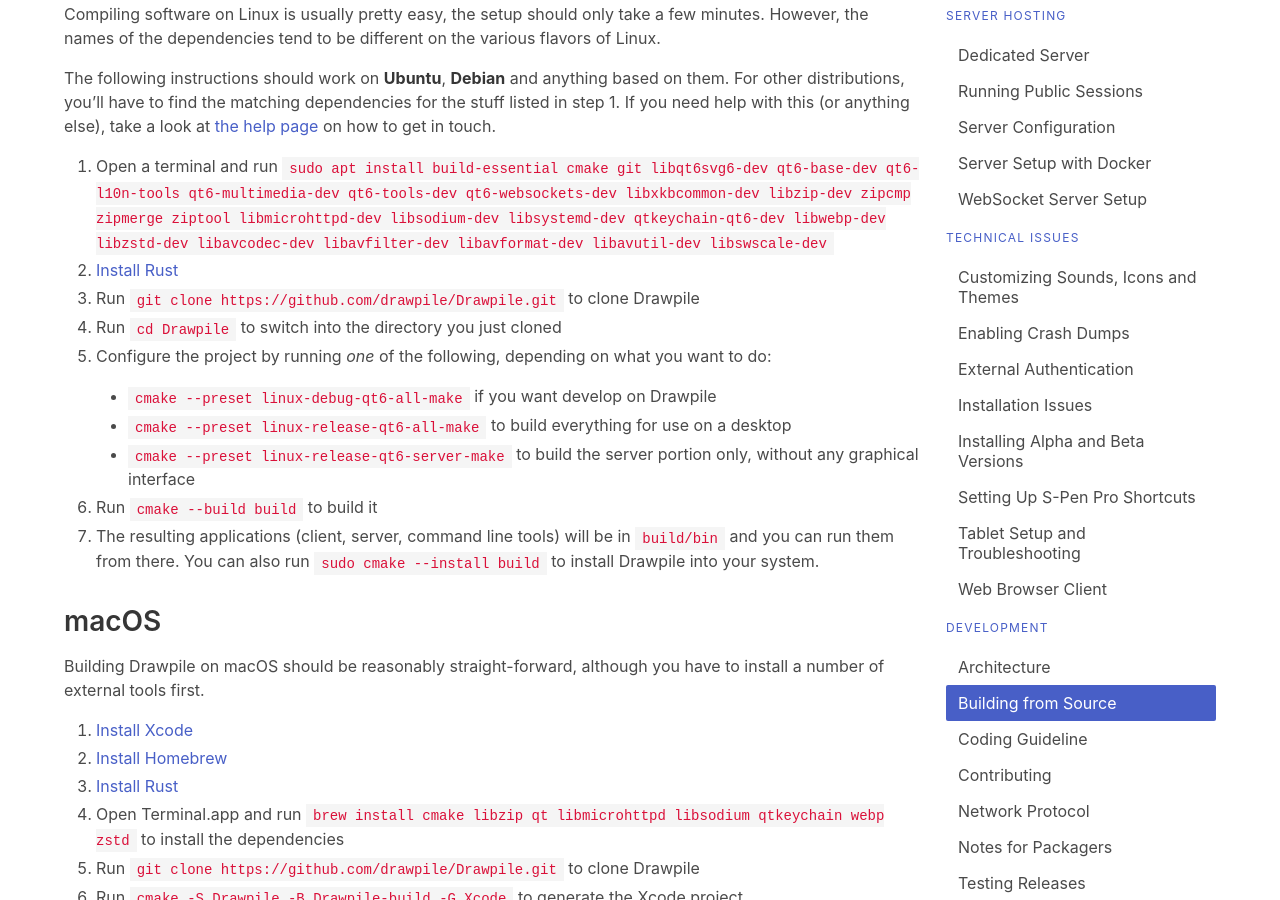
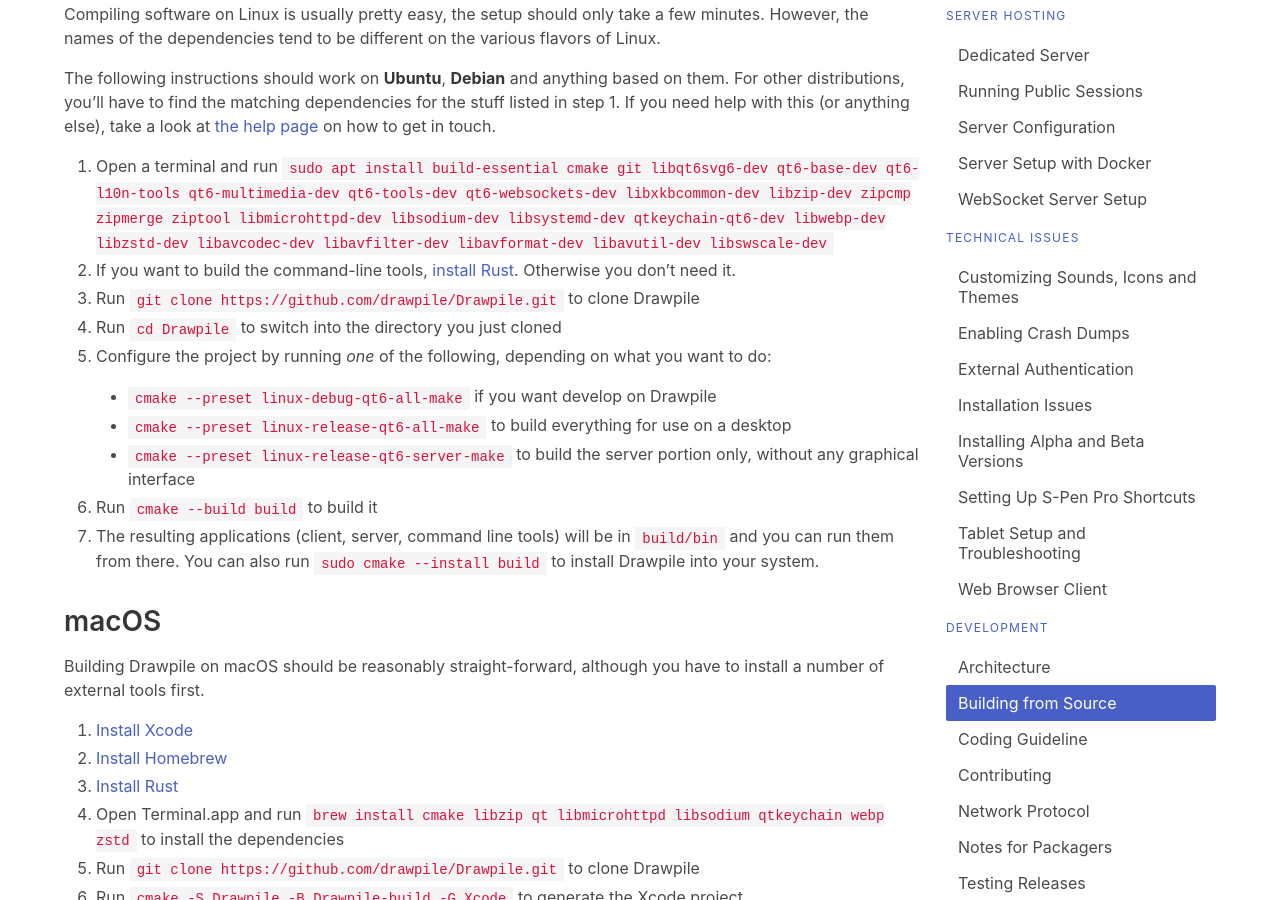
Before and after one commit to drawpile/drawpile.github.io, a Jekyll site: the page built from help/development/buildingfromsource.markdown, in a window 1280 px wide and 900 px high, scrolled down 663 px. Built offline with Jekyll 4.4.1, drawn with Linux system fonts in a browser that asks for light colours.

Commit message:
Note that Rust isn't needed to build on Linux

```diff
--- a/help/development/buildingfromsource.markdown
+++ b/help/development/buildingfromsource.markdown
@@ -27,7 +27,7 @@
 The following instructions should work on **Ubuntu**, **Debian** and anything based on them. For other distributions, you'll have to find the matching dependencies for the stuff listed in step 1. If you need help with this (or anything else), take a look at [the help page](https://drawpile.net/help/) on how to get in touch.
 
 1. Open a terminal and run `sudo apt install build-essential cmake git libqt6svg6-dev qt6-base-dev qt6-l10n-tools qt6-multimedia-dev qt6-tools-dev qt6-websockets-dev libxkbcommon-dev libzip-dev zipcmp zipmerge ziptool libmicrohttpd-dev libsodium-dev libsystemd-dev qtkeychain-qt6-dev libwebp-dev libzstd-dev libavcodec-dev libavfilter-dev libavformat-dev libavutil-dev libswscale-dev`
-2. [Install Rust](https://www.rust-lang.org/tools/install){:target="_blank"}
+2. If you want to build the command-line tools, [install Rust](https://www.rust-lang.org/tools/install){:target="_blank"}. Otherwise you don't need it.
 3. Run `git clone https://github.com/drawpile/Drawpile.git` to clone Drawpile
 4. Run `cd Drawpile` to switch into the directory you just cloned
 5. Configure the project by running *one* of the following, depending on what you want to do:
```
